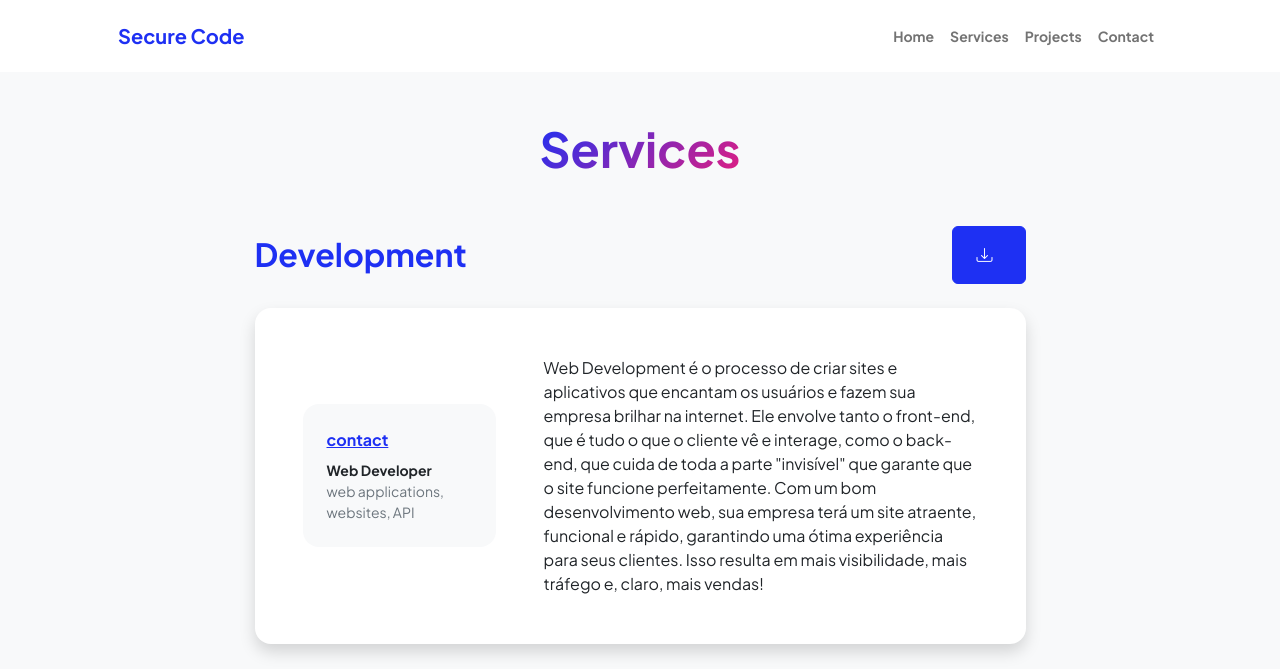
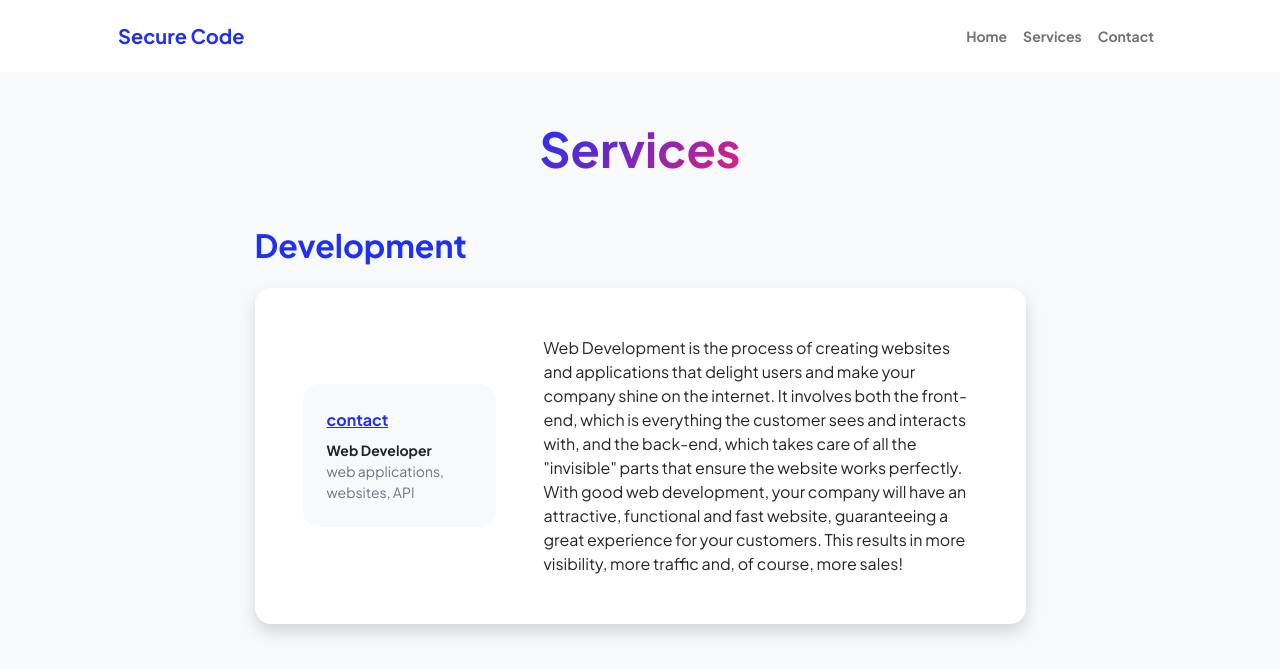
Before and after one commit to devpaiola/empresa, a plain HTML site: page services.html in a window 1280 px wide. Shown: the top 669 px of the page. Drawn offline with nearby package versions, Linux system fonts and the light colour scheme.

Commit message:
fix: Update navigation links and enhance social media section; revise service descriptions

```diff
--- a/services.html
+++ b/services.html
@@ -27,7 +27,7 @@
                         <ul class="navbar-nav ms-auto mb-2 mb-lg-0 small fw-bolder">
                             <li class="nav-item"><a class="nav-link" href="index.html">Home</a></li>
                             <li class="nav-item"><a class="nav-link" href="resume.html">Services</a></li>
-                            <li class="nav-item"><a class="nav-link" href="projects.html">Projects</a></li>
+                            <!--<li class="nav-item"><a class="nav-link" href="projects.html">Projects</a></li>-->
                             <li class="nav-item"><a class="nav-link" href="contact.html">Contact</a></li>
                         </ul>
                     </div>
@@ -46,10 +46,6 @@
                                 <h2 class="text-primary fw-bolder mb-0">Development</h2>
                                 <!-- Download resume button-->
                                 <!-- Note: Set the link href target to a PDF file within your project-->
-                                <a class="btn btn-primary px-4 py-3" href="#!">
-                                    <div class="d-inline-block bi bi-download me-2"></div>
-
-                                </a>
                             </div>
                             <!-- Experience Card 1-->
                             <div class="card shadow border-0 rounded-4 mb-5">
@@ -62,8 +58,8 @@
                                                 <div class="small text-muted">web applications, websites, API</div>
                                             </div>
                                         </div>
-                                        <div class="col-lg-8"><div>Web Development é o processo de criar sites e aplicativos que encantam os usuários e fazem sua empresa brilhar na internet. Ele envolve tanto o front-end, que é tudo o que o cliente vê e interage, como o back-end, que cuida de toda a parte "invisível" que garante que o site funcione perfeitamente.
-                                            Com um bom desenvolvimento web, sua empresa terá um site atraente, funcional e rápido, garantindo uma ótima experiência para seus clientes. Isso resulta em mais visibilidade, mais tráfego e, claro, mais vendas!
+                                        <div class="col-lg-8"><div>Web Development is the process of creating websites and applications that delight users and make your company shine on the internet. It involves both the front-end, which is everything the customer sees and interacts with, and the back-end, which takes care of all the "invisible" parts that ensure the website works perfectly.
+                                            With good web development, your company will have an attractive, functional and fast website, guaranteeing a great experience for your customers. This results in more visibility, more traffic and, of course, more sales!
                                             </div></div>
                                     </div>
                                 </div>
```
Also changed, not shown: contact.html (+2 -2 lines), index.html (+4 -4 lines).
